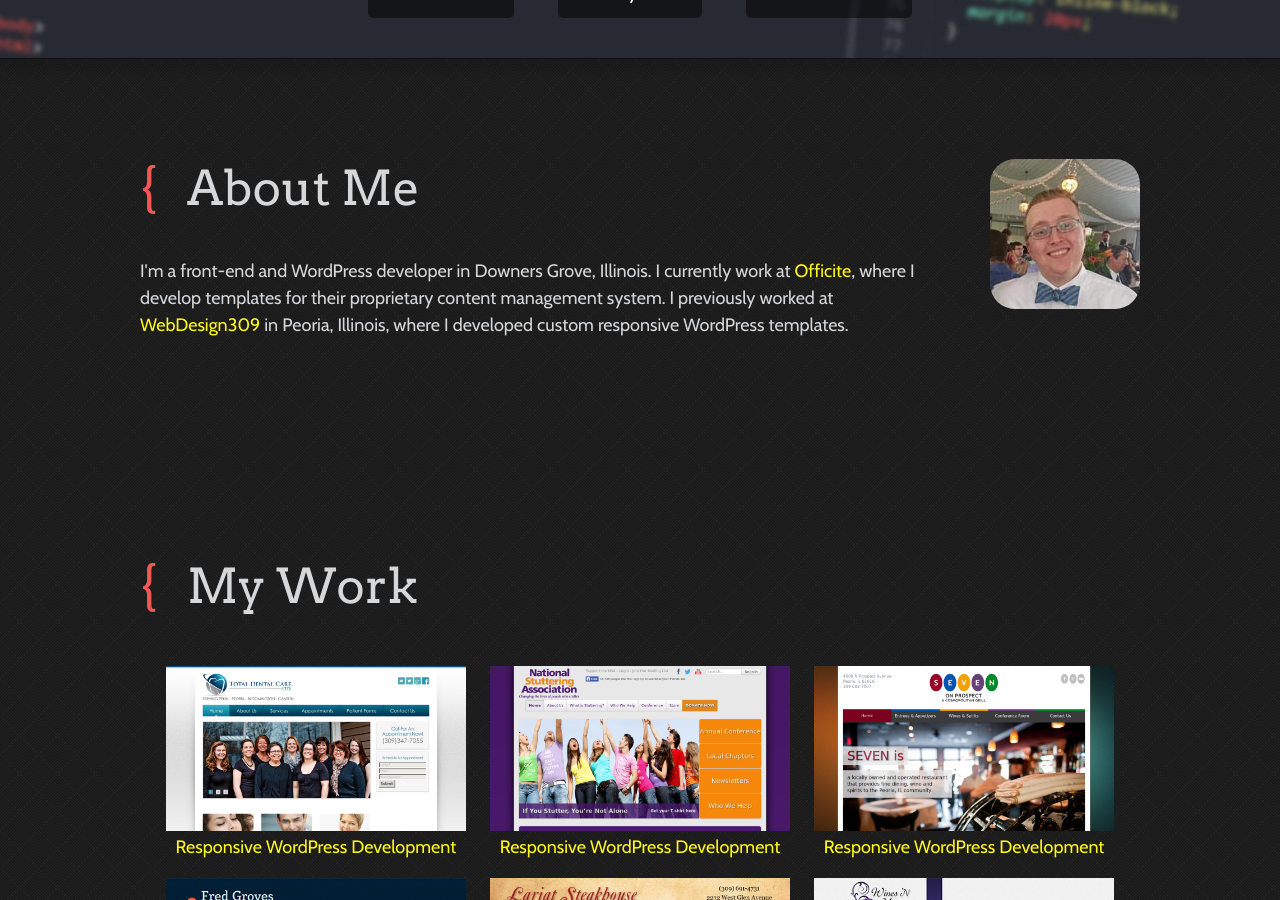
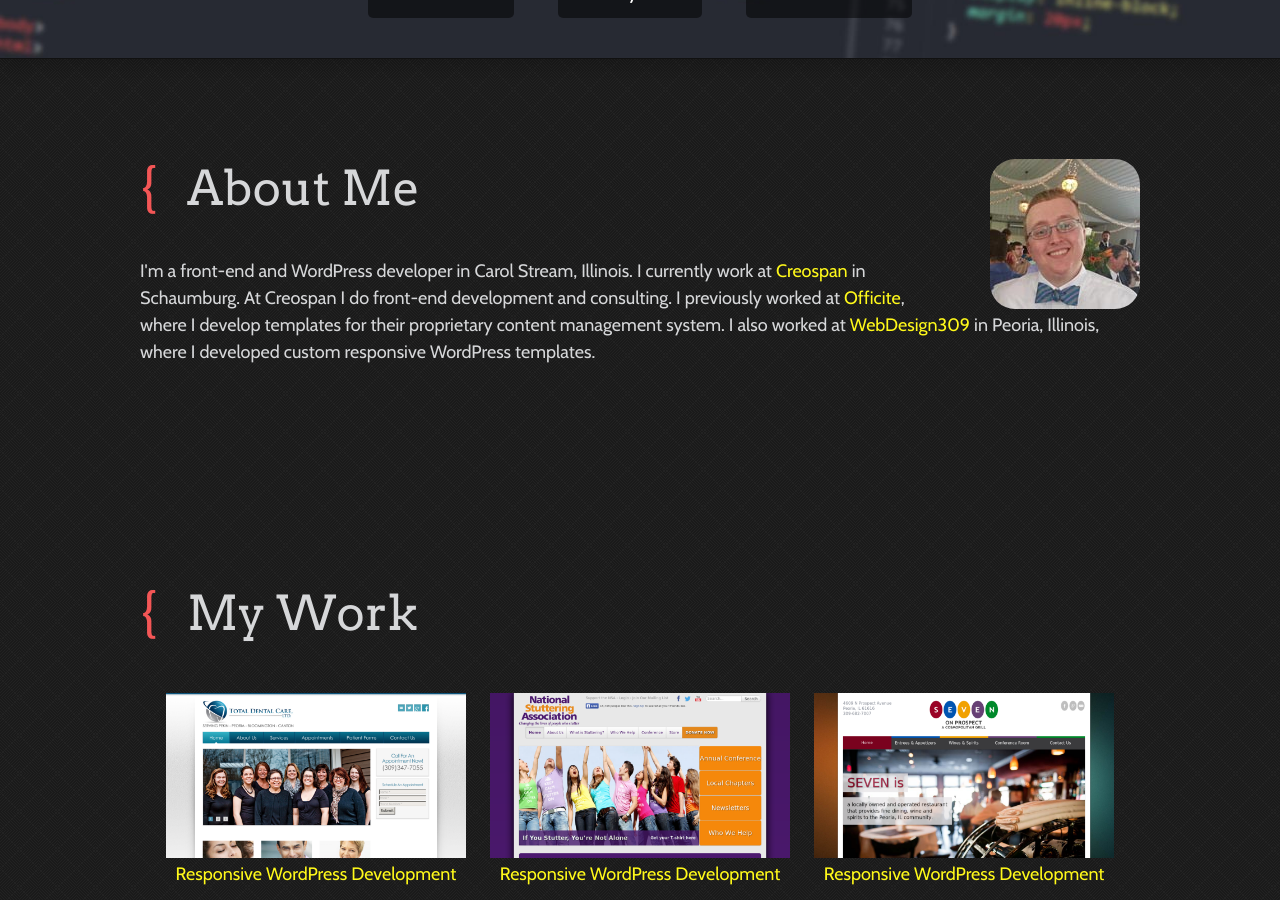
Before and after one commit to sdsanders/portfolio, a Jekyll site: the page built from index.html, in a window 1280 px wide and 900 px high, scrolled down 841 px. Built offline with Jekyll 4.4.1, drawn with Linux system fonts in a browser that asks for light colours; nearby versions of some CDN libraries; some web fonts are replaced; Markdown is read by kramdown in place of the engine named in the settings.

Commit message:
Update about text

```diff
--- a/index.html
+++ b/index.html
@@ -7,7 +7,7 @@
 	<section class="about-me" id="about">
 		<img src="images/me.jpg" alt="Steve Sanders" class="about-photo" />
 		<h2>About Me</h2>
-		<p>I'm a front-end and WordPress developer in Downers Grove, Illinois. I currently work at <a href="http://www.officite.com/" target="_blank">Officite</a>, where I develop templates for their proprietary content management system. I previously worked at <a href="http://www.webdesign309.com/" target="_blank">WebDesign309</a> in Peoria, Illinois, where I developed custom responsive WordPress templates.</p>
+		<p>I'm a front-end and WordPress developer in Carol Stream, Illinois. I currently work at <a href="http://www.creospan.com/" target="_blank">Creospan</a> in Schaumburg. At Creospan I do front-end development and consulting. I previously worked at <a href="http://www.officite.com/" target="_blank">Officite</a>, where I develop templates for their proprietary content management system. I also worked at <a href="http://www.webdesign309.com/" target="_blank">WebDesign309</a> in Peoria, Illinois, where I developed custom responsive WordPress templates.</p>
 	</section>
 	<section class="portfolio" id="work">
 		<h2>My Work</h2>
```
